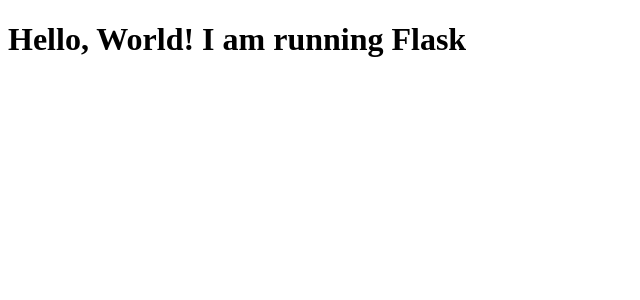
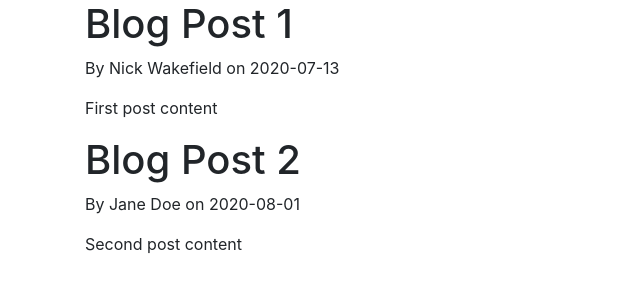
Before and after one commit to ngwakefield/Flask_Blog, a Flask app: page / in a window 1280 px wide. Shown: the top 300 px of the page, without its empty margins (0-640 px from the left). Run offline with Flask 2, Linux system fonts and the light colour scheme; some libraries are stand-ins or nearby versions.

Commit message:
Create layout.html, incorporate bootstrap inherit into home and about.html

```diff
--- a/flask_blog.py
+++ b/flask_blog.py
@@ -7,17 +7,33 @@
 
 ctrl-C to end webserver
 '''
+# Dummy data
+posts = [
+    {
+        'author':'Nick Wakefield',
+        'title' : 'Blog Post 1',
+        'content' : 'First post content',
+        'date_posted': '2020-07-13'
+    },
+    {
+        'author':'Jane Doe',
+        'title' : 'Blog Post 2',
+        'content' : 'Second post content',
+        'date_posted': '2020-08-01'
+    }
+]
+
 
 # Basically the root page of the home page
 @app.route('/')
 @app.route('/home')
 def hello_world():
-    return render_template('home.html')
+    return render_template('home.html', posts = posts)
 
 # Create an about page
 @app.route('/about')
 def about():
-    return render_template('about.html')
+    return render_template('about.html', title = "About")
 
 
 # If python calls this file directly, this will run
--- a/templates/home.html
+++ b/templates/home.html
@@ -1,10 +1,8 @@
-<!DOCTYPE html>
-<html>
-<head>
-<title></title>
-</head>
-<body>
-    <h1> Hello, World! I am running Flask </h1>
-</body>
-
-</html>
+ {% extends "layout.html" %}
+ {% block content %}
+ {% for post in posts %}
+    <h1>{{post.title}}</h1>
+    <p>By {{post.author}} on {{post.date_posted}}</p>
+    <p>{{post.content}}</p>
+    {% endfor %}
+{% endblock content %}
--- /dev/null
+++ b/templates/layout.html
@@ -0,0 +1,28 @@
+<!DOCTYPE html>
+<html>
+<head>
+    <!-- Required meta tags -->
+    <meta charset="utf-8">
+    <meta name="viewport" content="width=device-width, initial-scale=1, shrink-to-fit=no">
+
+    <!-- Bootstrap CSS -->
+    <link rel="stylesheet" href="https://stackpath.bootstrapcdn.com/bootstrap/4.3.1/css/bootstrap.min.css" integrity="sha384-ggOyR0iXCbMQv3Xipma34MD+dH/1fQ784/j6cY/iJTQUOhcWr7x9JvoRxT2MZw1T" crossorigin="anonymous">
+
+    {% if title %}
+    <title>Flask Blog - {{title}}</title>
+    {% else %}
+    <title>Flask Blog</title>
+    {% endif %}
+</head>
+<body>
+    <div class = "container">
+    {% block content %}{% endblock %}
+    </div>
+    <!-- Optional JavaScript -->
+    <!-- jQuery first, then Popper.js, then Bootstrap JS -->
+    <script src="https://code.jquery.com/jquery-3.3.1.slim.min.js" integrity="sha384-q8i/X+965DzO0rT7abK41JStQIAqVgRVzpbzo5smXKp4YfRvH+8abtTE1Pi6jizo" crossorigin="anonymous"></script>
+    <script src="https://cdnjs.cloudflare.com/ajax/libs/popper.js/1.14.7/umd/popper.min.js" integrity="sha384-UO2eT0CpHqdSJQ6hJty5KVphtPhzWj9WO1clHTMGa3JDZwrnQq4sF86dIHNDz0W1" crossorigin="anonymous"></script>
+    <script src="https://stackpath.bootstrapcdn.com/bootstrap/4.3.1/js/bootstrap.min.js" integrity="sha384-JjSmVgyd0p3pXB1rRibZUAYoIIy6OrQ6VrjIEaFf/nJGzIxFDsf4x0xIM+B07jRM" crossorigin="anonymous"></script>
+</body>
+
+</html>
```
Also changed, not shown: templates/about.html (+4 -10 lines).
